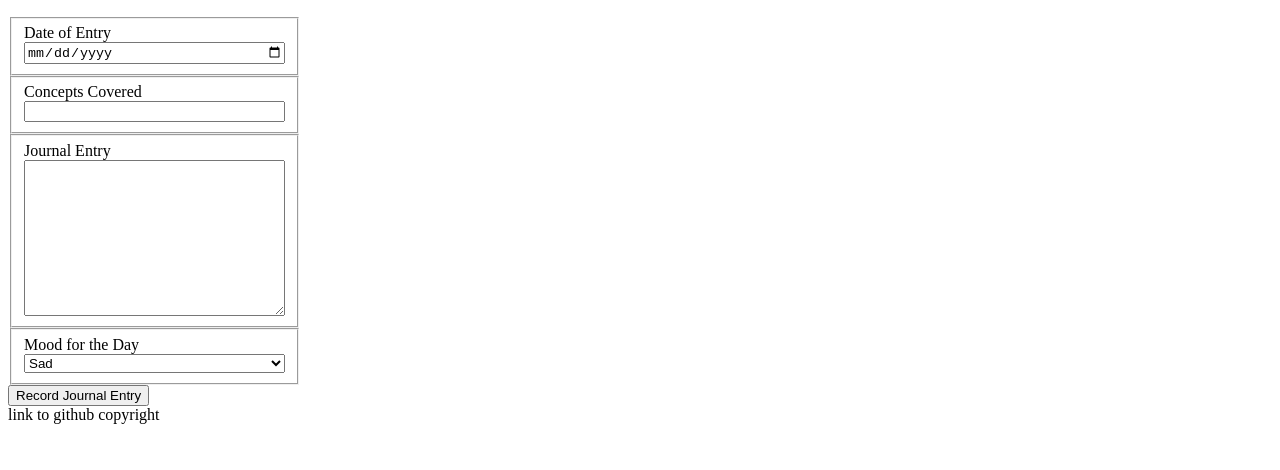
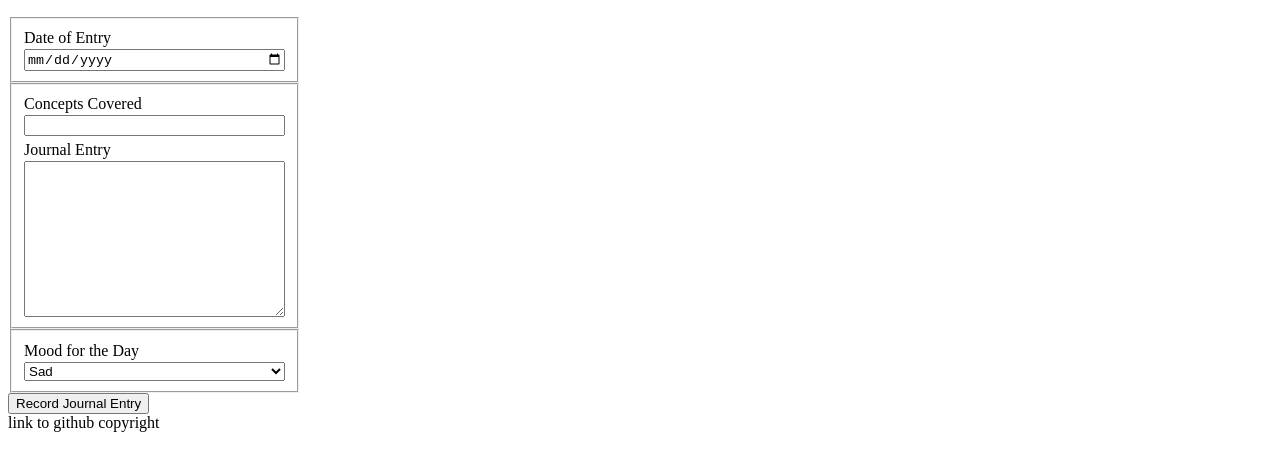
Before and after one commit to yuriiiu/daily-journal, a plain HTML site: page index.html in a window 1280 px wide. Shown: the part 94-564 px from the top of the page. Drawn offline with Linux system fonts and the light colour scheme.

Commit message:
Edit html & css

```diff
--- a/index.html
+++ b/index.html
@@ -35,8 +35,7 @@
                         <fieldset>
                             <label for="journalConcepts">Concepts Covered</label>
                             <input type="text" name="journalConcepts" id="journalConcepts">
-                        </fieldset>
-                        <fieldset>
+
                             <label for="journalEntry">Journal Entry</label>
                             <textarea name="journalEntry" id="journalEntry" cols="30" rows="10"></textarea>
                         </fieldset>
--- a/styles/main.css
+++ b/styles/main.css
@@ -6,3 +6,8 @@ fieldset {
     display: flex;
     flex-direction: column;
 }
+
+label {
+    padding-bottom: 2px;
+    padding-top: 5px;
+}
```
